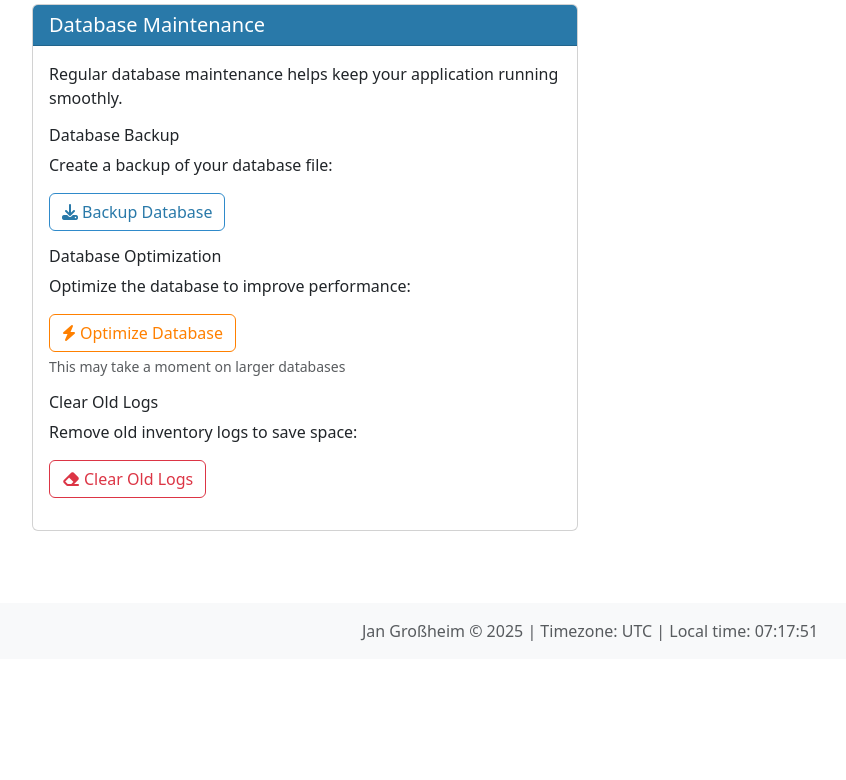
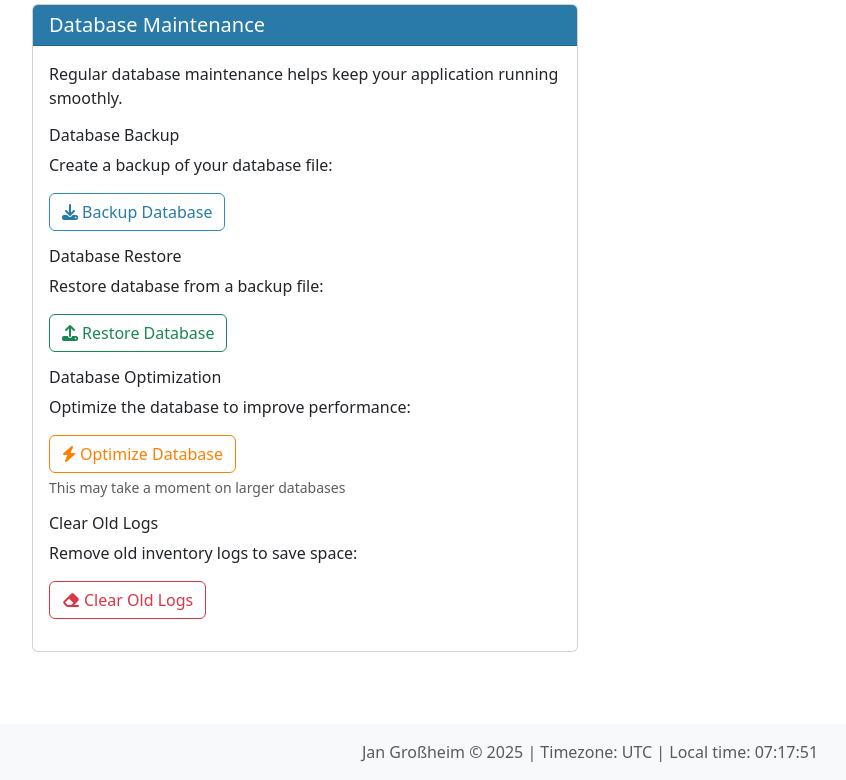
Before and after one commit to skjall/medication-tracker, a Flask app: page /settings/advanced in a window 1280 px wide. Shown: the part 1310-2090 px from the top of the page, without its empty margins (50-896 px from the left). Before the commit the page ends 1951 px from the top, so only its background shows below. Run offline with Flask 3, Linux system fonts and the light colour scheme; data comes from the database, SQL or seed files in the repository; data that the repository does not hold is empty.

Commit message:
feat: Implement database restore functionality with backup and validation

```diff
--- a/app/main.py
+++ b/app/main.py
@@ -80,27 +80,42 @@ def create_app(test_config: Optional[Dict[str, Any]] = None) -> Flask:
     # Initialize database with migrations
     with app.app_context():
         # Import here to avoid circular imports
-        from migration_utils import check_migrations_needed, check_and_fix_version_tracking, run_migrations_with_lock, initialize_migrations
+        from migration_utils import stamp_database_to_latest
+        from sqlalchemy import inspect
 
-        # Initialize migrations environment if needed
-        if not os.path.exists(os.path.join(app.root_path, '..', 'migrations', 'versions')):
-            logger.info("Initializing migrations environment for the first time")
-            initialize_migrations(app)
+        # Check if this is a fresh database (no tables exist)
+        inspector = inspect(db.engine)
+        existing_tables = inspector.get_table_names()
 
-        # Check and fix version tracking if needed
-        if check_and_fix_version_tracking(app):
-            logger.info("Migration tracking fixed.")
+        if not existing_tables or len(existing_tables) == 0:
+            # Fresh database - create all tables directly
+            logger.info("Fresh database detected - creating all tables")
+            try:
+                db.create_all()
+                logger.info("Database tables created successfully")
 
-        # Check if migrations need to be run and run them with lock to prevent concurrent execution
-        if check_migrations_needed(app):
-            logger.info("Database migrations needed - attempting to run with lock")
-            success = run_migrations_with_lock(app)
-            if success:
-                logger.info("Database migrations completed successfully")
-            else:
-                logger.warning("Database migrations failed or timed out - application will continue with current schema")
+                # Stamp database to latest migration to skip running them
+                stamp_database_to_latest(app)
+                logger.info("Database stamped to latest migration version")
+
+                # Create default settings
+                from models.settings import Settings
+                if not Settings.query.first():
+                    default_settings = Settings()
+                    db.session.add(default_settings)
+                    db.session.commit()
+                    logger.info("Default settings created")
+
+            except Exception as e:
+                logger.error(f"Error creating database tables: {e}")
+                # Continue anyway - some tables might have been created
+        elif 'alembic_version' not in existing_tables:
+            # Database exists but no migration tracking - stamp to latest
+            logger.info("Existing database without migration tracking - stamping to latest")
+            stamp_database_to_latest(app)
         else:
-            logger.info("Database schema is up to date")
+            # Database exists with migration tracking - migrations already handled by startup
+            logger.info("Database already initialized with migration tracking")
 
     # Register blueprints (routes)
     from routes.medications import medication_bp
--- a/app/routes/settings.py
+++ b/app/routes/settings.py
@@ -7,6 +7,8 @@ into a single unified settings module to avoid route conflicts.
 # Standard library imports
 import logging
 import os
+import shutil
+import sqlite3
 import tempfile
 from datetime import datetime, timezone
 from utils import to_local_timezone
@@ -15,6 +17,7 @@ from utils import to_local_timezone
 import pytz
 from flask import (
     Blueprint,
+    current_app,
     flash,
     redirect,
     render_template,
@@ -219,6 +222,90 @@ def backup_database():
     except Exception as e:
         logger.error(f"Error creating backup: {str(e)}")
         flash(f"Error creating backup: {str(e)}", "error")
+        return redirect(url_for("settings.advanced"))
+
+
+@settings_bp.route("/restore", methods=["POST"])
+def restore_database():
+    """Restore database from an uploaded backup file."""
+    logger.info("Handling database restore")
+
+    # Check if user confirmed the restore
+    if not request.form.get("confirm_restore"):
+        flash("You must confirm that you understand the restore will replace all current data", "error")
+        return redirect(url_for("settings.advanced"))
+
+    if "restore_file" not in request.files:
+        flash("No file provided for restore", "error")
+        return redirect(url_for("settings.advanced"))
+
+    file = request.files["restore_file"]
+    if file.filename == "":
+        flash("No file selected", "error")
+        return redirect(url_for("settings.advanced"))
+
+    # Validate file extension
+    allowed_extensions = {'.db', '.sqlite', '.sqlite3'}
+    file_ext = os.path.splitext(file.filename)[1].lower()
+    if file_ext not in allowed_extensions:
+        flash(f"Invalid file type. Please upload a database file ({', '.join(allowed_extensions)})", "error")
+        return redirect(url_for("settings.advanced"))
+
+    try:
+        # Save uploaded file to temporary location
+        temp_dir = tempfile.mkdtemp()
+        temp_file_path = os.path.join(temp_dir, secure_filename(file.filename))
+        file.save(temp_file_path)
+
+        # Validate that it's a valid SQLite database
+        try:
+            conn = sqlite3.connect(temp_file_path)
+            cursor = conn.cursor()
+            # Check if it has the expected tables
+            cursor.execute("SELECT name FROM sqlite_master WHERE type='table' AND name='medications'")
+            if not cursor.fetchone():
+                flash("Invalid database file: missing required tables", "error")
+                return redirect(url_for("settings.advanced"))
+            conn.close()
+        except sqlite3.Error as e:
+            flash(f"Invalid database file: {str(e)}", "error")
+            return redirect(url_for("settings.advanced"))
+
+        # Create backup of current database before restore
+        backup_dir = os.path.join(current_app.root_path, "data", "backups")
+        os.makedirs(backup_dir, exist_ok=True)
+        current_db_path = os.path.join(current_app.root_path, "data", "medication_tracker.db")
+        pre_restore_backup = os.path.join(
+            backup_dir,
+            f"pre_restore_backup_{datetime.now().strftime('%Y%m%d_%H%M%S')}.db"
+        )
+
+        # Close all database connections
+        db.session.close_all()
+        db.engine.dispose()
+
+        # Create backup of current database
+        shutil.copy2(current_db_path, pre_restore_backup)
+        logger.info(f"Created pre-restore backup at: {pre_restore_backup}")
+
+        # Replace current database with uploaded file
+        shutil.copy2(temp_file_path, current_db_path)
+        logger.info(f"Database restored from uploaded file")
+
+        # Clean up temporary file
+        os.unlink(temp_file_path)
+        os.rmdir(temp_dir)
+
+        flash("Database successfully restored! The application will restart to apply changes.", "success")
+        logger.info("Database restore completed successfully")
+
+        # Note: In production, you might want to restart the application here
+        # For now, we'll just redirect and let the user refresh
+        return redirect(url_for("settings.advanced"))
+
+    except Exception as e:
+        logger.error(f"Error restoring database: {str(e)}")
+        flash(f"Error restoring database: {str(e)}", "error")
         return redirect(url_for("settings.advanced"))
 
 
--- a/app/templates/settings/advanced.html
+++ b/app/templates/settings/advanced.html
@@ -207,6 +207,14 @@
                 </div>
 
                 <div class="mb-3">
+                    <h6>Database Restore</h6>
+                    <p>Restore database from a backup file:</p>
+                    <button type="button" class="btn btn-outline-success" data-bs-toggle="modal" data-bs-target="#restoreModal">
+                        <i class="fas fa-upload me-1"></i>Restore Database
+                    </button>
+                </div>
+
+                <div class="mb-3">
                     <h6>Database Optimization</h6>
                     <p>Optimize the database to improve performance:</p>
                     <form action="{{ url_for('settings.optimize_db') }}" method="POST">
@@ -267,6 +275,51 @@
                 <div class="modal-footer">
                     <button type="button" class="btn btn-secondary" data-bs-dismiss="modal">Cancel</button>
                     <button type="submit" class="btn btn-primary">Import Data</button>
+                </div>
+            </form>
+        </div>
+    </div>
+</div>
+
+<!-- Restore Database Modal -->
+<div class="modal fade" id="restoreModal" tabindex="-1" aria-labelledby="restoreModalLabel" aria-hidden="true">
+    <div class="modal-dialog">
+        <div class="modal-content">
+            <div class="modal-header">
+                <h5 class="modal-title" id="restoreModalLabel">Restore Database</h5>
+                <button type="button" class="btn-close" data-bs-dismiss="modal" aria-label="Close"></button>
+            </div>
+            <form action="{{ url_for('settings.restore_database') }}" method="POST" enctype="multipart/form-data">
+                <div class="modal-body">
+                    <div class="alert alert-danger">
+                        <i class="fas fa-exclamation-triangle me-2"></i>
+                        <strong>Critical Warning:</strong> Restoring a database will completely replace your current database with the backup file. All current data will be lost!
+                    </div>
+
+                    <div class="mb-3">
+                        <label for="restore_file" class="form-label">Database Backup File</label>
+                        <input class="form-control" type="file" id="restore_file" name="restore_file" accept=".db,.sqlite,.sqlite3" required>
+                        <div class="form-text">
+                            Select a database backup file (.db, .sqlite, or .sqlite3)
+                        </div>
+                    </div>
+
+                    <div class="form-check mb-3">
+                        <input class="form-check-input" type="checkbox" id="confirm_restore" name="confirm_restore" required>
+                        <label class="form-check-label text-danger" for="confirm_restore">
+                            I understand that this will permanently replace all current data
+                        </label>
+                    </div>
+
+                    <div class="alert alert-info">
+                        <small>
+                            <strong>Recommended:</strong> Create a backup of your current database before restoring.
+                        </small>
+                    </div>
+                </div>
+                <div class="modal-footer">
+                    <button type="button" class="btn btn-secondary" data-bs-dismiss="modal">Cancel</button>
+                    <button type="submit" class="btn btn-danger">Restore Database</button>
                 </div>
             </form>
         </div>
```
Also changed, not shown: app/migration_utils.py (+56 -0 lines).
